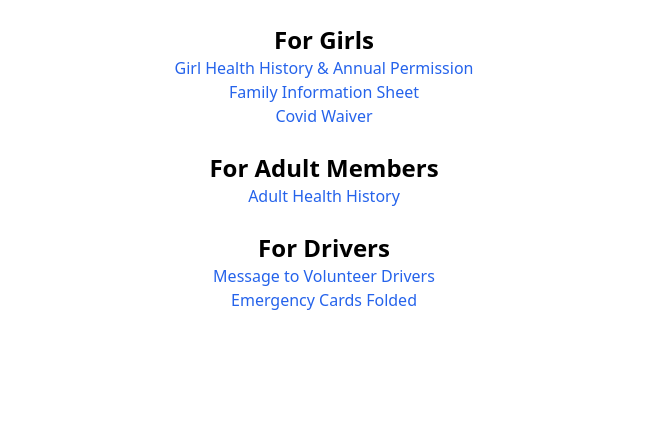
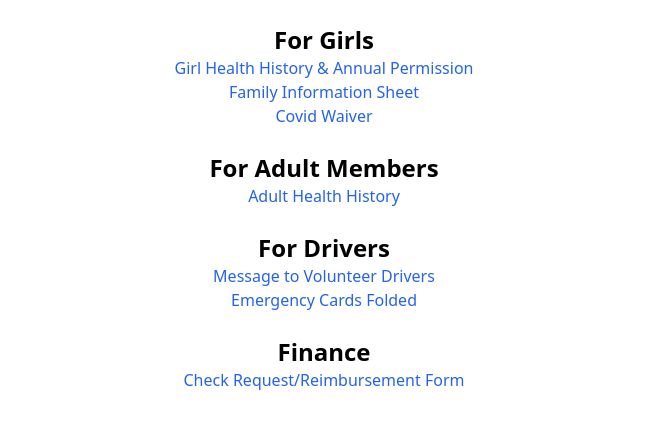
Before and after one commit to San-Diego-Girl-Scout-Troop-4423/forms, a plain HTML site: page index.html in a window 1280 px wide. Shown: the part 60-488 px from the top of the page, without its empty margins (316-964 px from the left). Drawn offline with nearby package versions, Linux system fonts and the light colour scheme.

Commit message:
Check Request

```diff
--- a/index.html
+++ b/index.html
@@ -51,6 +51,15 @@
                 'fillable' : true,
             },
         ]},
+        {
+            name : 'Finance',
+            forms : [
+            {
+                'name' : 'Check Request/Reimbursement Form',
+                'pdf' : 'AD-0356W.pdf',
+                'fillable' : true,
+            },
+        ]}
 
     ];
 
```
Also changed, not shown: 1 other file.
